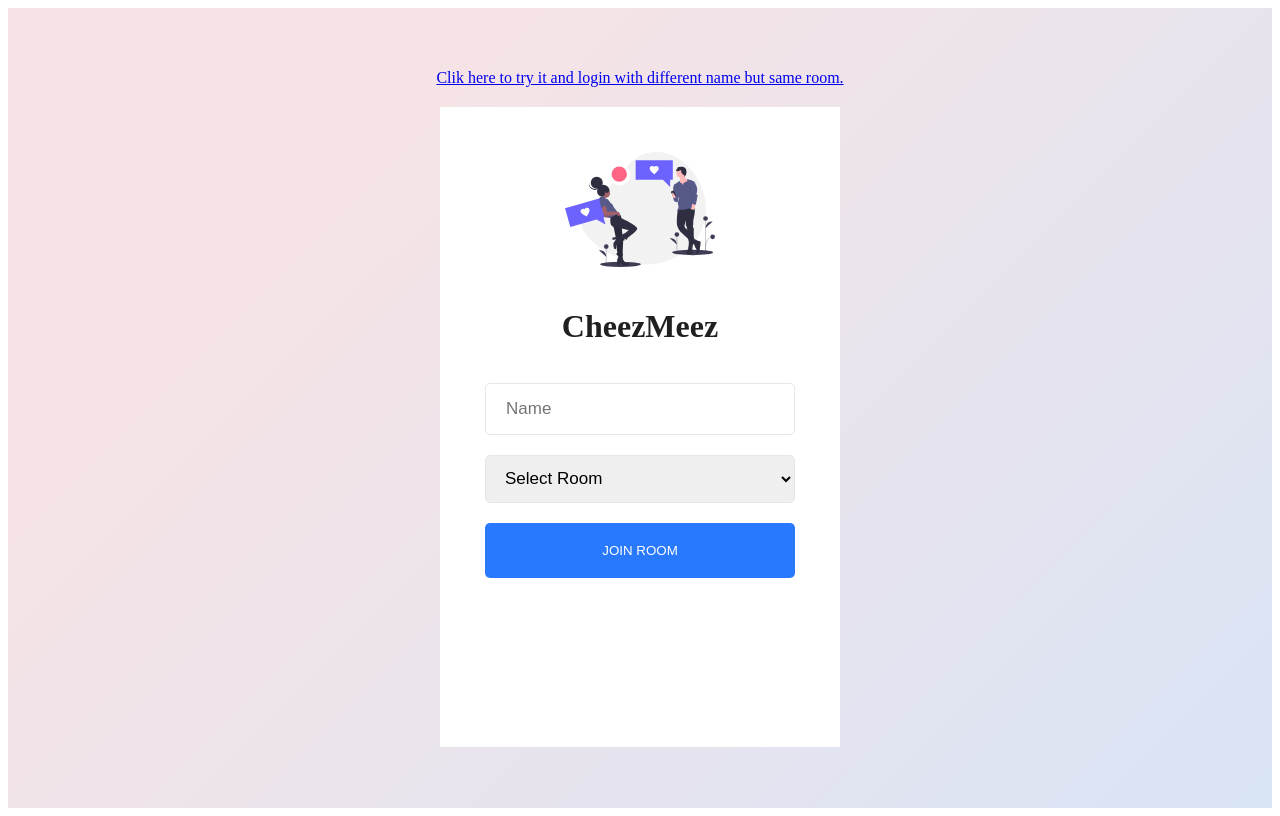
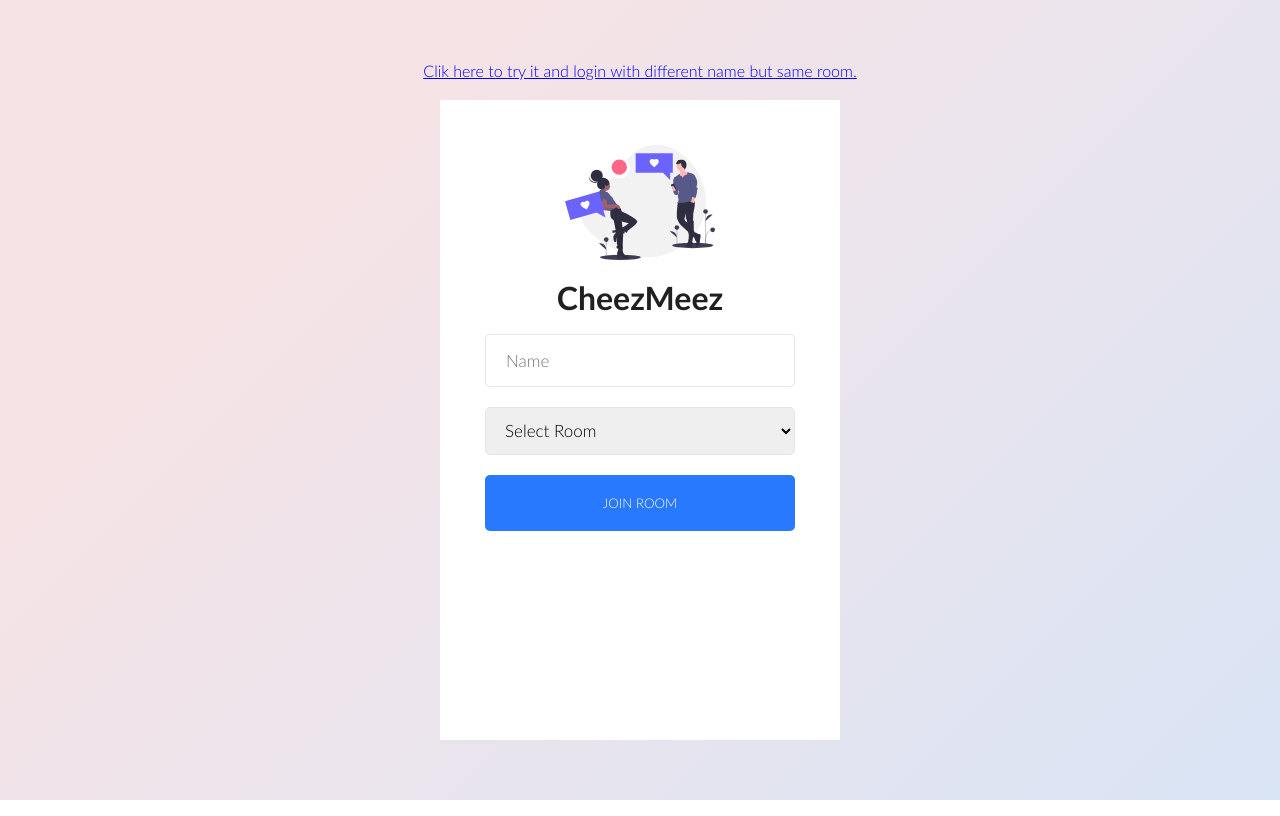
Before and after one commit to narioalvin/react-cheez-meez, a React (Create React App) app: page / in a window 1280 px wide. Built offline with nearby package versions, Linux system fonts and the light colour scheme; the HTML template or start-up script is replaced by a standard one.

Commit message:
added global styles

```diff
--- /dev/null
+++ b/src/App.css
@@ -0,0 +1,35 @@
+@font-face {
+  font-family: 'Lato';
+  src: url('./assets/font/Lato-Light.ttf');
+  src: local('Lato Light'), local('Lato-Light'),
+    url('./assets/font/Lato-Light.ttf') format('opentype');
+  font-weight: normal;
+  font-style: normal;
+}
+
+@font-face {
+  font-family: 'Lato';
+  src: url('./assets/font/Lato-Regular.ttf');
+  src: local('Lato Regular'), local('Lato-Regular'),
+    url('./assets/font/Lato-Regular.ttf') format('opentype');
+  font-weight: 600;
+  font-style: normal;
+}
+
+@font-face {
+  font-family: 'Lato';
+  src: url('./assets/font/Lato-Bold.ttf');
+  src: local('Lato Bold'), local('Lato-Bold'),
+    url('./assets/font/Lato-Bold.ttf') format('opentype');
+  font-weight: bold;
+  font-style: normal;
+}
+
+* {
+  padding: 0;
+  margin: 0;
+  box-sizing: border-box;
+  font-family: 'Lato', sans-serif;
+  -webkit-font-smoothing: antialiased;
+  -moz-osx-font-smoothing: grayscale;
+}
--- a/src/App.js
+++ b/src/App.js
@@ -2,9 +2,10 @@ import React from 'react';
 import { BrowserRouter as Router, Route } from 'react-router-dom';
 import Join from './component/join/join';
 import Chat from './component/chat/chat';
+import './App.css'
 
 const App = () => (
-    <Router>
+    <Router basename={process.env.PUBLIC_URL}>
         <Route path="/" exact component={Join} />
         <Route path="/chat" exact component={Chat} />
     </Router>
```
